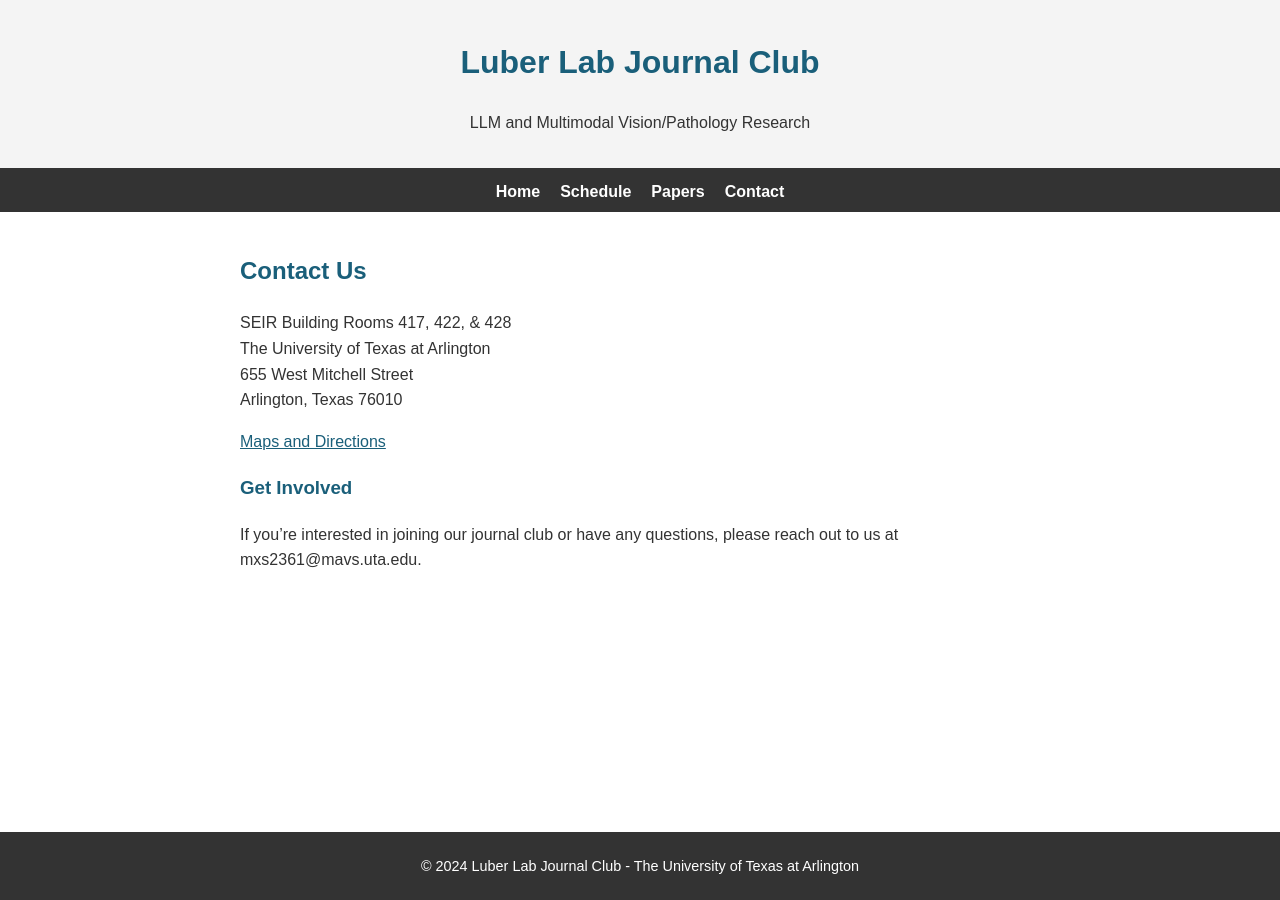
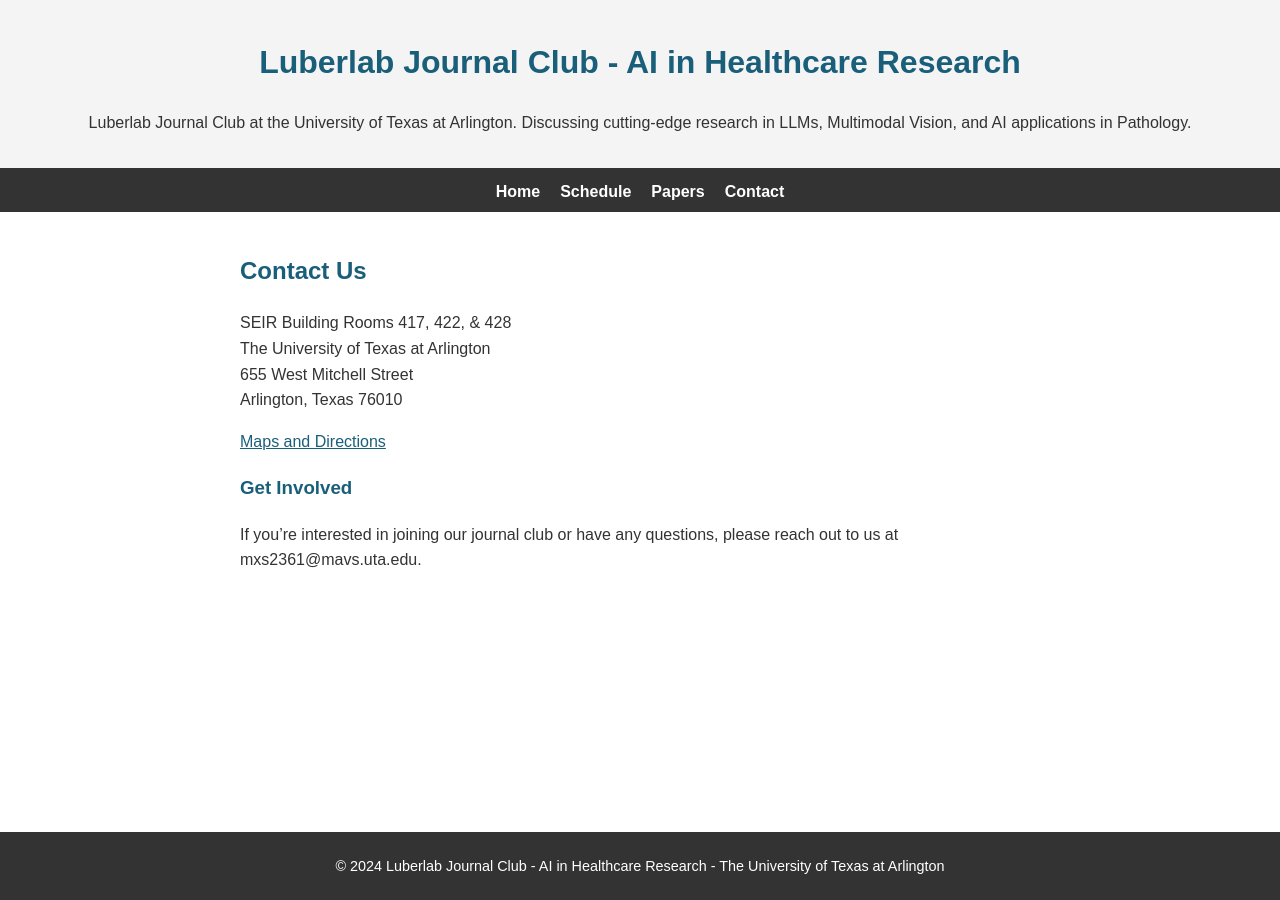
Before and after one commit to facevoid/luberlab-journal-club, a Jekyll site: the page built from contact.md, in a window 1280 px wide. Built offline with Jekyll 4.4.1, drawn with Linux system fonts in a browser that asks for light colours.

Commit message:
Add sitemap generation

```diff
--- a/Gemfile
+++ b/Gemfile
@@ -1,5 +1,4 @@
 source "https://rubygems.org"
-
 ruby "3.1.2"
 
 gem "jekyll", "~> 4.2.2"
@@ -15,6 +14,7 @@ gem "minima", "~> 2.5"
 # If you have any plugins, put them here!
 group :jekyll_plugins do
   gem "jekyll-feed", "~> 0.12"
+  gem "jekyll-sitemap"  # Add this line
 end
 
 # Windows and JRuby does not include zoneinfo files, so bundle the tzinfo-data gem
--- a/_config.yml
+++ b/_config.yml
@@ -1,5 +1,14 @@
-title: Luber Lab Journal Club
-description: LLM and Multimodal Vision/Pathology Research
+# Site settings
+title: "Luberlab Journal Club - AI in Healthcare Research"
+description: "Luberlab Journal Club at the University of Texas at Arlington. Discussing cutting-edge research in LLMs, Multimodal Vision, and AI applications in Pathology."
+author: "Luberlab, University of Texas at Arlington"
+email: mxs2361@mavs.uta.edu  # Replace with a contact email if desired
+
+# SEO settings
+tagline: "Luberlab Journal Club: Advancing AI in Healthcare Research"
+keywords: "Luberlab Journal Club, LLM, Multimodal AI, Medical Imaging, Pathology, Artificial Intelligence, Research, UTA"
+
+# URL settings
 baseurl: "/luberlab-jc-fall24"
 url: "https://facevoid.github.io"
 
@@ -7,6 +16,8 @@ url: "https://facevoid.github.io"
 markdown: kramdown
 plugins:
   - jekyll-feed
+  - jekyll-seo-tag
+  - jekyll-sitemap
 
 # Exclude from processing.
 exclude:
--- /dev/null
+++ b/robots.txt
@@ -0,0 +1,3 @@
+User-agent: *
+Allow: /
+Sitemap: https://facevoid.github.io/luberlab-jc-fall24/sitemap.xml
```
